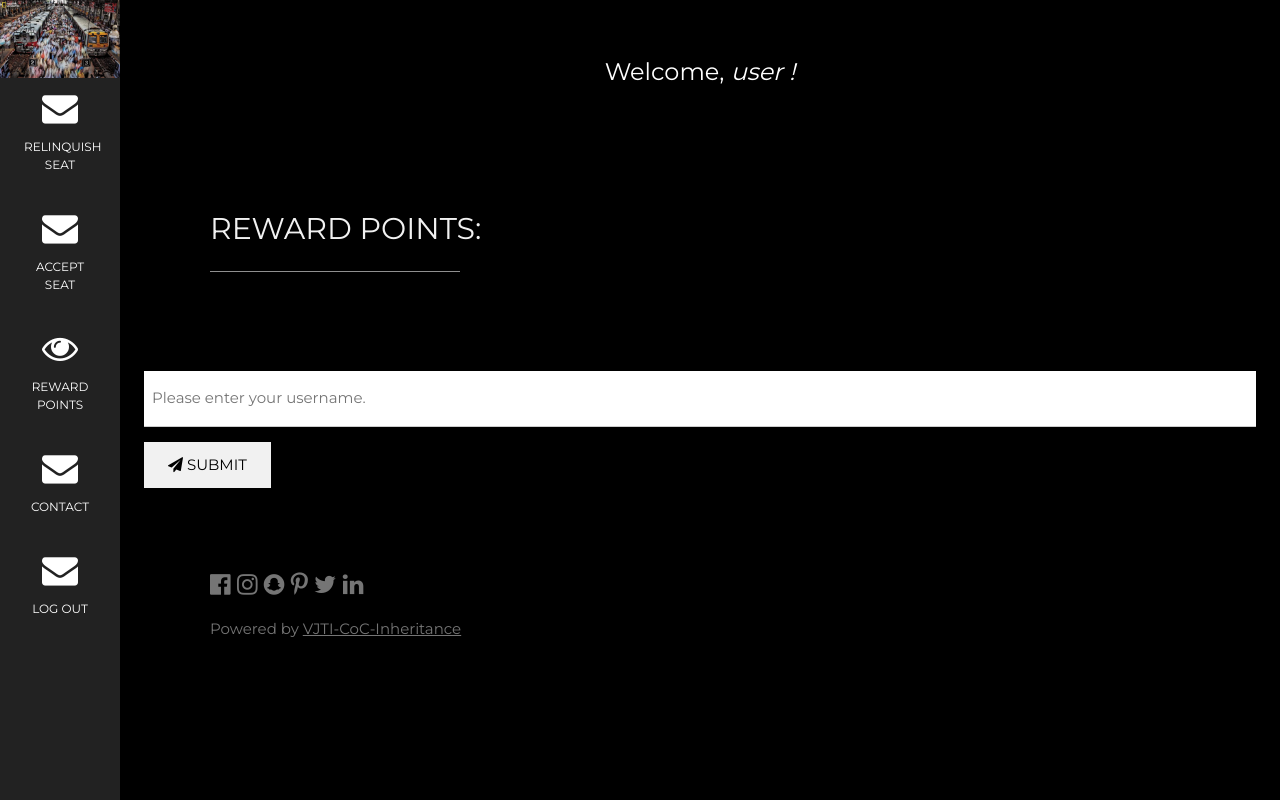
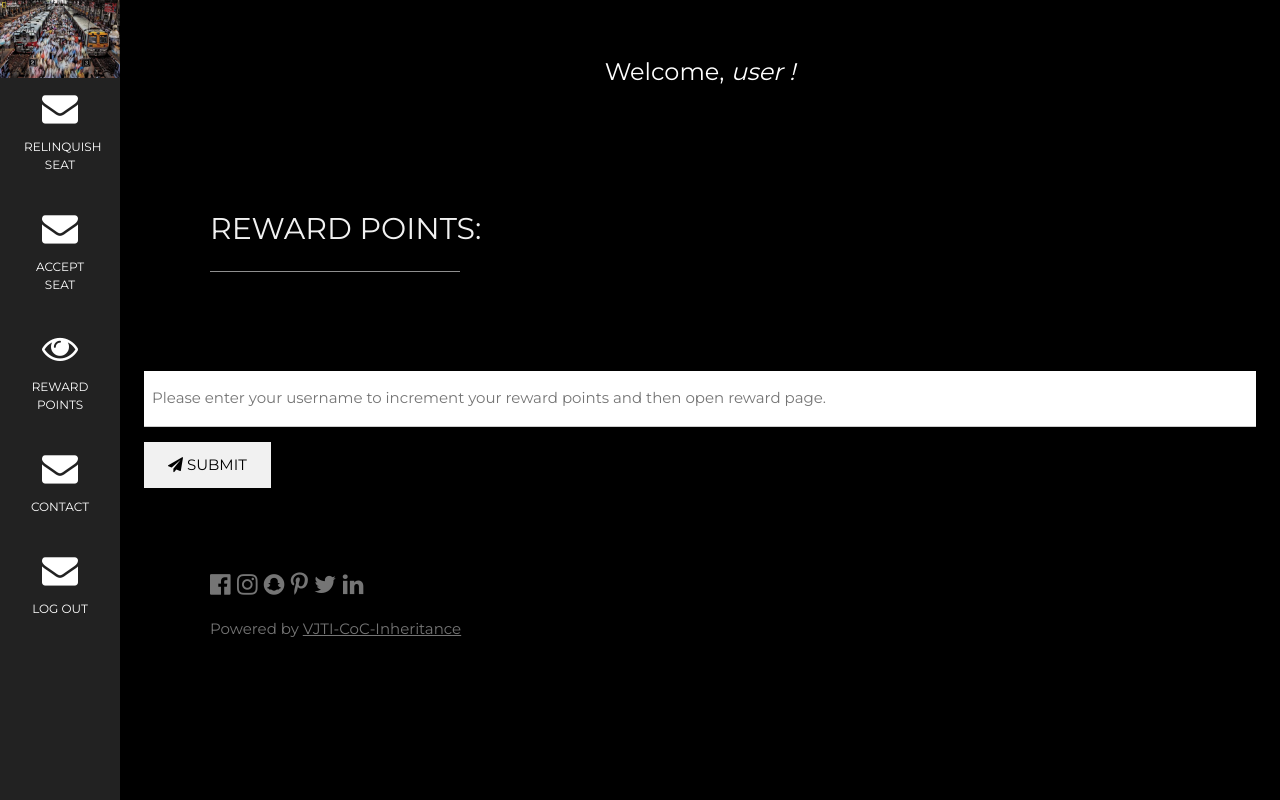
Before and after one commit to Samruddhi185/BookMySeat-Website, a PHP site: page /reward.php in a window 1280 px wide. Run offline with PHP 8.4, Linux system fonts and the light colour scheme; the visitor is signed in with stand-in values (Sample User, id 1).

Commit message:
Update reward.php

```diff
--- a/reward.php
+++ b/reward.php
@@ -105,7 +105,7 @@
   <div>
       <form action="#abcd" method="POST" target="_blank">
       <?php include ('errors.php');?>
-      <p><input class="w3-input w3-padding-16"  placeholder="Please enter your username." required name="usern">
+      <p><input class="w3-input w3-padding-16"  placeholder="Please enter your username to increment your reward points and then open reward page." required name="usern">
       </p>
         <button class="w3-button w3-light-grey w3-padding-large" type="submit" name="submit7">
           <i class="fa fa-paper-plane"></i> SUBMIT
```
